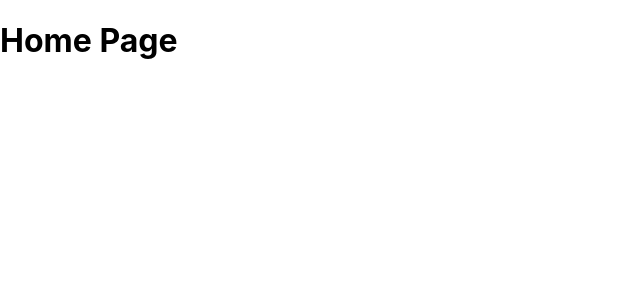
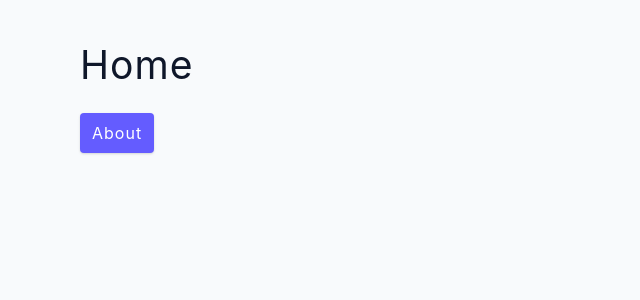
Before and after one commit to makawy7/react-router-tutorial, a React (Create React App) app: page / in a window 1280 px wide. Shown: the top 300 px of the page, without its empty margins (0-640 px from the left). Built offline with nearby package versions, Linux system fonts and the light colour scheme.

Commit message:
routes and links

```diff
--- a/src/App.js
+++ b/src/App.js
@@ -1,25 +1,17 @@
 import { BrowserRouter, Routes, Route } from "react-router-dom";
+import Home from "./pages/Home";
+import About from "./pages/About";
+import Products from "./pages/Products";
+import NotFound from "./pages/NotFound";
 
 function App() {
   return (
     <BrowserRouter>
       <Routes>
-        <Route
-          path="/"
-          element={
-            <div>
-              <h1>Home Page</h1>
-            </div>
-          }
-        ></Route>
-        <Route
-          path="/info"
-          element={
-            <div>
-              <h1>Info Page</h1>
-            </div>
-          }
-        ></Route>
+        <Route path="/" element={<Home />} />
+        <Route path="/about" element={<About />} />
+        <Route path="/products" element={<Products />} />
+        <Route path="*" element={<NotFound />} />
       </Routes>
     </BrowserRouter>
   );
--- a/src/index.css
+++ b/src/index.css
@@ -1,13 +1,295 @@
-body {
-  margin: 0;
-  font-family: -apple-system, BlinkMacSystemFont, 'Segoe UI', 'Roboto', 'Oxygen',
-    'Ubuntu', 'Cantarell', 'Fira Sans', 'Droid Sans', 'Helvetica Neue',
-    sans-serif;
-  -webkit-font-smoothing: antialiased;
-  -moz-osx-font-smoothing: grayscale;
+*,
+::after,
+::before {
+  box-sizing: border-box;
+}
+/* fonts */
+/* @import url("https://fonts.googleapis.com/css2?family=Roboto:wght@400;500;600&family=Montserrat&display=swap"); */
+
+html {
+  font-size: 100%;
+} /*16px*/
+
+:root {
+  /* colors */
+  --primary-100: #e2e0ff;
+  --primary-200: #c1beff;
+  --primary-300: #a29dff;
+  --primary-400: #837dff;
+  --primary-500: #645cff;
+  --primary-600: #504acc;
+  --primary-700: #3c3799;
+  --primary-800: #282566;
+  --primary-900: #141233;
+
+  /* grey */
+  --grey-50: #f8fafc;
+  --grey-100: #f1f5f9;
+  --grey-200: #e2e8f0;
+  --grey-300: #cbd5e1;
+  --grey-400: #94a3b8;
+  --grey-500: #64748b;
+  --grey-600: #475569;
+  --grey-700: #334155;
+  --grey-800: #1e293b;
+  --grey-900: #0f172a;
+  /* rest of the colors */
+  --black: #222;
+  --white: #fff;
+  --red-light: #f8d7da;
+  --red-dark: #842029;
+  --green-light: #d1e7dd;
+  --green-dark: #0f5132;
+
+  /* fonts  */
+
+  --small-text: 0.875rem;
+  --extra-small-text: 0.7em;
+  /* rest of the vars */
+  --backgroundColor: var(--grey-50);
+  --textColor: var(--grey-900);
+  --borderRadius: 0.25rem;
+  --letterSpacing: 1px;
+  --transition: 0.3s ease-in-out all;
+  --max-width: 1120px;
+  --fixed-width: 600px;
+
+  /* box shadow*/
+  --shadow-1: 0 1px 3px 0 rgba(0, 0, 0, 0.1), 0 1px 2px 0 rgba(0, 0, 0, 0.06);
+  --shadow-2: 0 4px 6px -1px rgba(0, 0, 0, 0.1),
+    0 2px 4px -1px rgba(0, 0, 0, 0.06);
+  --shadow-3: 0 10px 15px -3px rgba(0, 0, 0, 0.1),
+    0 4px 6px -2px rgba(0, 0, 0, 0.05);
+  --shadow-4: 0 20px 25px -5px rgba(0, 0, 0, 0.1),
+    0 10px 10px -5px rgba(0, 0, 0, 0.04);
 }
 
-code {
-  font-family: source-code-pro, Menlo, Monaco, Consolas, 'Courier New',
-    monospace;
+body {
+  background: var(--backgroundColor);
+  font-family: -apple-system, BlinkMacSystemFont, 'Segoe UI', Roboto, Oxygen,
+    Ubuntu, Cantarell, 'Open Sans', 'Helvetica Neue', sans-serif;
+  font-weight: 400;
+  line-height: 1.75;
+  color: var(--textColor);
 }
+
+p {
+  margin-bottom: 1.5rem;
+  max-width: 40em;
+}
+
+h1,
+h2,
+h3,
+h4,
+h5 {
+  margin: 0;
+  margin-bottom: 1.38rem;
+  font-family: var(--headingFont);
+  font-weight: 400;
+  line-height: 1.3;
+  text-transform: capitalize;
+  letter-spacing: var(--letterSpacing);
+}
+
+h1 {
+  margin-top: 0;
+  font-size: 3.052rem;
+}
+
+h2 {
+  font-size: 2.441rem;
+}
+
+h3 {
+  font-size: 1.953rem;
+}
+
+h4 {
+  font-size: 1.563rem;
+}
+
+h5 {
+  font-size: 1.25rem;
+}
+
+small,
+.text-small {
+  font-size: var(--small-text);
+}
+
+a {
+  text-decoration: none;
+}
+ul {
+  list-style-type: none;
+  padding: 0;
+}
+
+.img {
+  width: 100%;
+  display: block;
+  object-fit: cover;
+}
+/* buttons */
+
+.btn {
+  cursor: pointer;
+  color: var(--white);
+  background: var(--primary-500);
+  border: transparent;
+  border-radius: var(--borderRadius);
+  letter-spacing: var(--letterSpacing);
+  padding: 0.375rem 0.75rem;
+  box-shadow: var(--shadow-1);
+  transition: var(--transition);
+  text-transform: capitalize;
+  display: inline-block;
+}
+.btn:hover {
+  background: var(--primary-700);
+  box-shadow: var(--shadow-3);
+}
+.btn-hipster {
+  color: var(--primary-500);
+  background: var(--primary-200);
+}
+.btn-hipster:hover {
+  color: var(--primary-200);
+  background: var(--primary-700);
+}
+.btn-block {
+  width: 100%;
+}
+
+/* alerts */
+.alert {
+  padding: 0.375rem 0.75rem;
+  margin-bottom: 1rem;
+  border-color: transparent;
+  border-radius: var(--borderRadius);
+}
+
+.alert-danger {
+  color: var(--red-dark);
+  background: var(--red-light);
+}
+.alert-success {
+  color: var(--green-dark);
+  background: var(--green-light);
+}
+/* form */
+
+.form {
+  width: 90vw;
+  max-width: 400px;
+  background: var(--white);
+  border-radius: var(--borderRadius);
+  box-shadow: var(--shadow-2);
+  padding: 2rem 2.5rem;
+  margin: 3rem 0;
+}
+.form-label {
+  display: block;
+  font-size: var(--small-text);
+  margin-bottom: 0.5rem;
+  text-transform: capitalize;
+  letter-spacing: var(--letterSpacing);
+}
+.form-input,
+.form-textarea {
+  width: 100%;
+  padding: 0.375rem 0.75rem;
+  border-radius: var(--borderRadius);
+  background: var(--backgroundColor);
+  border: 1px solid var(--grey-200);
+}
+
+.form-row {
+  margin-bottom: 1rem;
+}
+
+.form-textarea {
+  height: 7rem;
+}
+::placeholder {
+  font-family: inherit;
+  color: var(--grey-400);
+}
+.form-alert {
+  color: var(--red-dark);
+  letter-spacing: var(--letterSpacing);
+  text-transform: capitalize;
+}
+/* alert */
+
+@keyframes spinner {
+  to {
+    transform: rotate(360deg);
+  }
+}
+.form h5 {
+  text-align: center;
+}
+.form .btn {
+  margin-top: 0.5rem;
+}
+.loading {
+  width: 6rem;
+  height: 6rem;
+  border: 5px solid var(--grey-400);
+  border-radius: 50%;
+  border-top-color: var(--primary-500);
+  animation: spinner 0.6s linear infinite;
+}
+.loading {
+  margin: 0 auto;
+}
+/* title */
+
+.title {
+  text-align: center;
+}
+
+.title-underline {
+  background: var(--primary-500);
+  width: 7rem;
+  height: 0.25rem;
+  margin: 0 auto;
+  margin-top: -1rem;
+}
+
+.section {
+  padding: 2rem 0;
+  width: 90vw;
+  max-width: var(--max-width);
+  margin: 0 auto;
+}
+
+.navbar {
+  width: 90vw;
+  max-width: var(--max-width);
+  margin: 0 auto;
+  display: flex;
+  gap: 1rem;
+}
+
+.link {
+  color: var(--grey-500);
+}
+
+.active {
+  color: var(--primary-500);
+}
+.products article {
+  margin-bottom: 1rem;
+}
+
+.products h5 {
+  margin-bottom: 0;
+}
+
+.product img {
+  width: 200px;
+  height: 150px;
+}
--- /dev/null
+++ b/src/pages/About.js
@@ -0,0 +1,14 @@
+import { Link } from "react-router-dom";
+
+function About() {
+  return (
+    <section className="section">
+      <h2>About</h2>
+      <Link to="/" className="btn">
+        Back Home
+      </Link>
+    </section>
+  );
+}
+
+export default About;
--- /dev/null
+++ b/src/pages/Home.js
@@ -0,0 +1,14 @@
+import { Link, link } from "react-router-dom";
+
+function Home() {
+  return (
+    <section className="section">
+      <h2>Home</h2>
+      <Link to="/about" className="btn">
+        About
+      </Link>
+    </section>
+  );
+}
+
+export default Home;
--- /dev/null
+++ b/src/pages/NotFound.js
@@ -0,0 +1,15 @@
+import { Link } from "react-router-dom";
+
+function NotFound() {
+  return (
+    <section className="section">
+      <h2>404</h2>
+      <p>Page not found!</p>
+      <Link to="/" className="btn">
+        Back home
+      </Link>
+    </section>
+  );
+}
+
+export default NotFound;
--- /dev/null
+++ b/src/pages/Products.js
@@ -0,0 +1,9 @@
+function Products() {
+  return (
+    <section className="section">
+      <h2>Products</h2>
+    </section>
+  );
+}
+
+export default Products;
```
